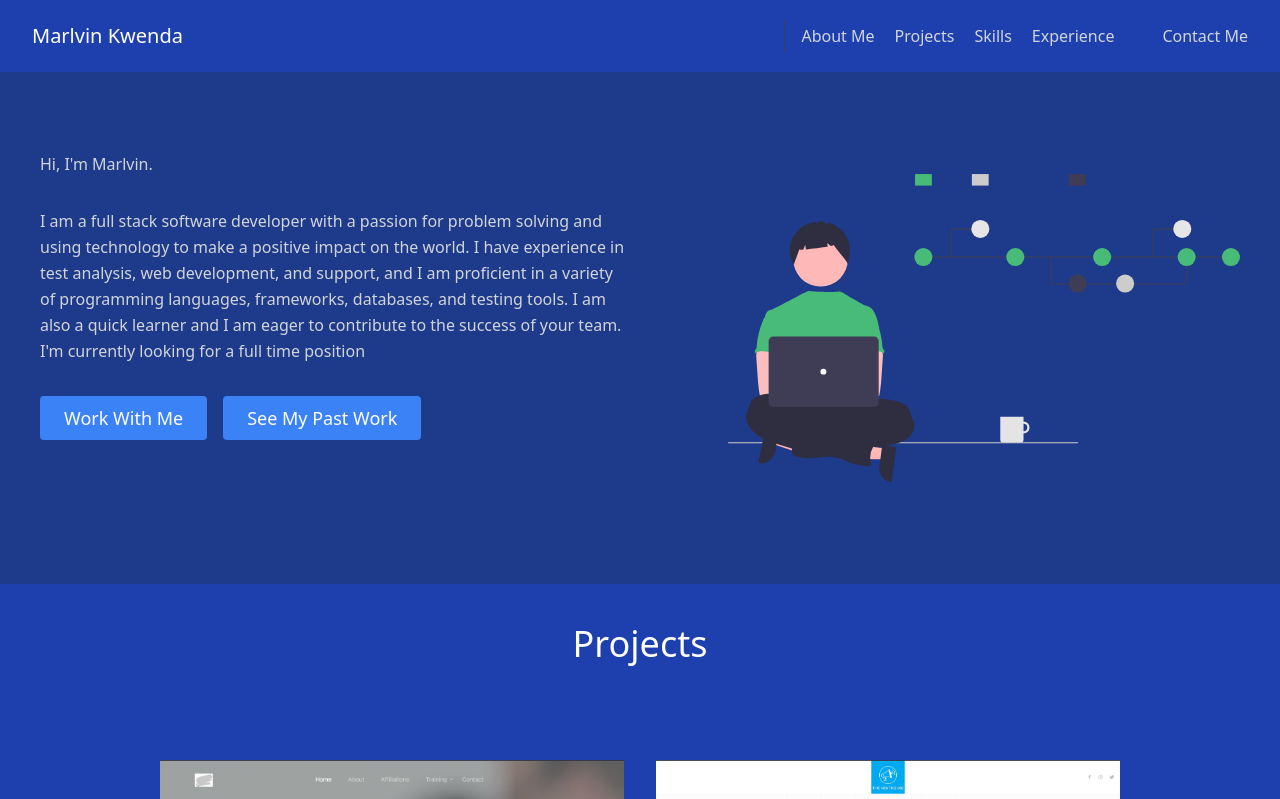
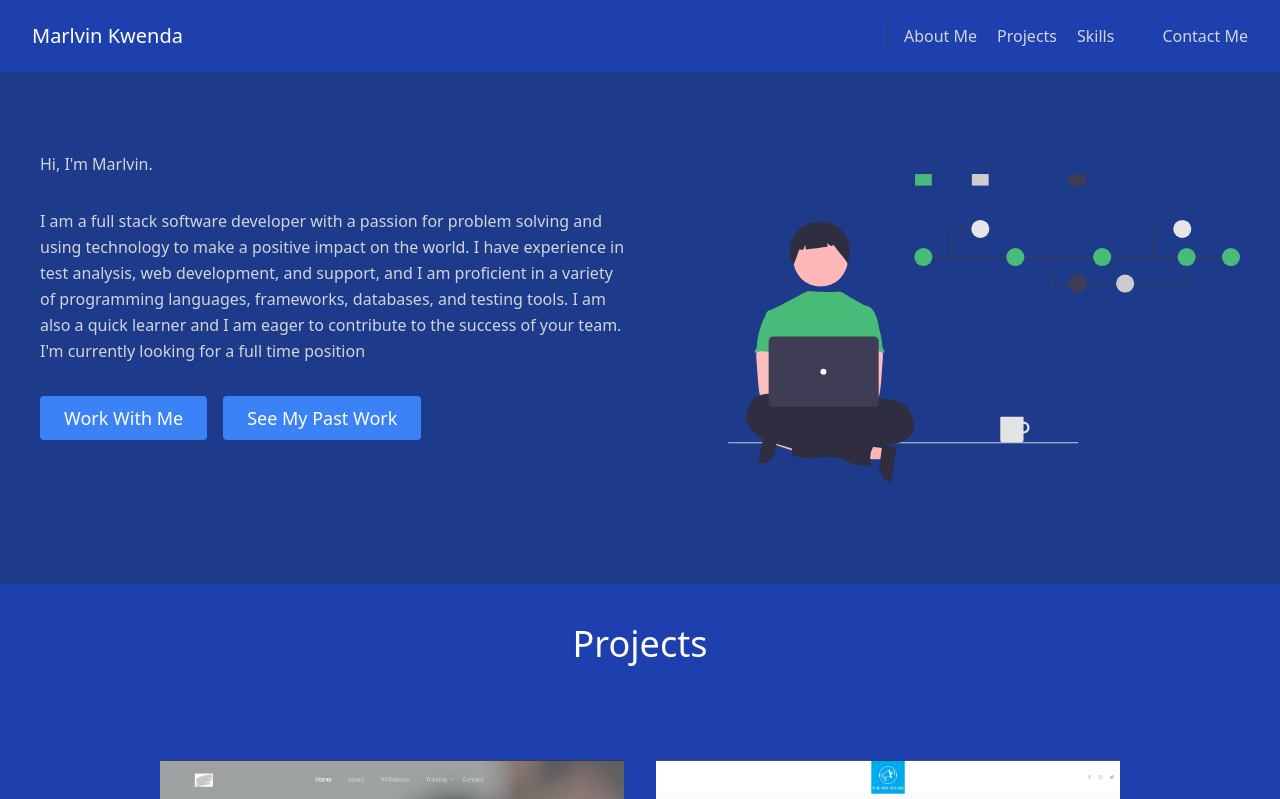
Before and after one commit to vinnywalker96/portfolio, a React (Vite) app: page / in a window 1280 px wide. Shown: the top 799 px of the page. Built offline with nearby package versions, Linux system fonts and the light colour scheme.

Commit message:
fix forms

```diff
--- a/src/components/Navbar.jsx
+++ b/src/components/Navbar.jsx
@@ -12,7 +12,7 @@
             <a href='#about' className='mr-5 hover:text-white'>About Me</a>
             <a href='#projects' className='mr-5 hover:text-white'>Projects</a>
             <a href='#skills' className='mr-5 hover:text-white'>Skills</a>
-            <a href='#experience' className='mr-5 hover:text-white'>Experience</a>
+            {/* <a href='#experience' className='mr-5 hover:text-white'>Experience</a> */}
 
           </nav>
           <a href='#contact' className='inline-flex items-center bg-blue-800 border-0
```
